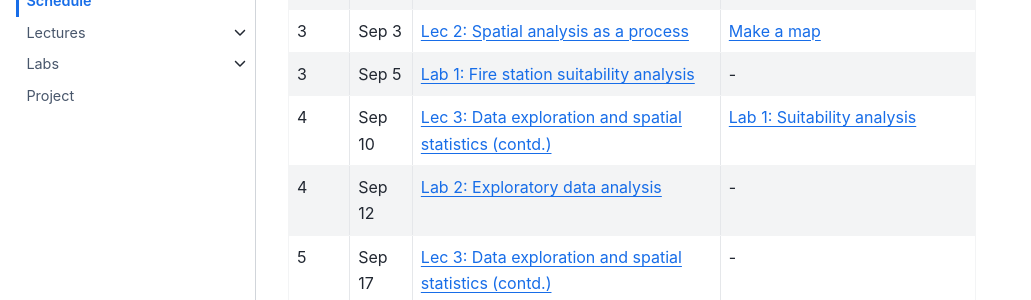
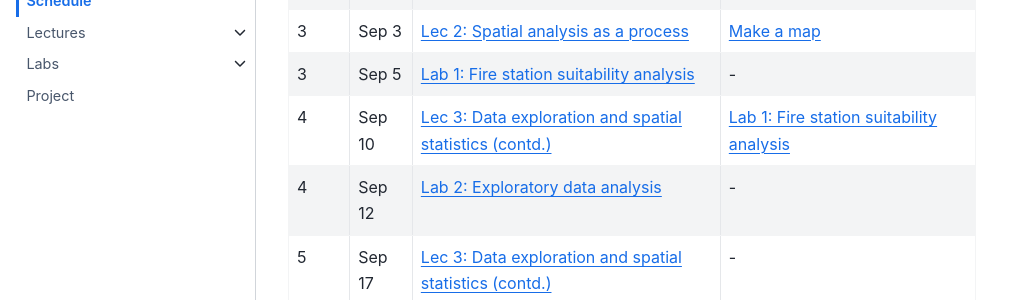
Before and after one commit to souravbhadra/GIS5120, a Jupyter Book: the page built from docs/schedule.md, in a window 1280 px wide and 900 px high. Shown: the part 380-680 px from the top of the window, without its empty margins (0-1031 px from the left). Built offline with Jupyter Book 1.0.4 settings and Sphinx 7.4.7 and the Sphinx Book theme 1.1.4, drawn with Linux system fonts in a browser that asks for light colours.

```diff
--- a/docs/schedule.md
+++ b/docs/schedule.md
@@ -7,7 +7,7 @@
 2    | Aug 29 | [Lec 1: Conceptual frameworks of spatial analysis (contd.)](lectures/lec-1.md) | -
 3    | Sep 3 | [Lec 2: Spatial analysis as a process](lectures/lec-2.md) | [Make a map](labs/lab-0/lab-0.md)
 3    | Sep 5 | [Lab 1: Fire station suitability analysis](labs/lab-1/lab-1.md) | -
-4    | Sep 10 | [Lec 3: Data exploration and spatial statistics (contd.)](lectures/lec-3.md) | [Lab 1: Suitability analysis](labs/lab-1/lab-1.md)
+4    | Sep 10 | [Lec 3: Data exploration and spatial statistics (contd.)](lectures/lec-3.md) | [Lab 1: Fire station suitability analysis](labs/lab-1/lab-1.md)
 4    | Sep 12 | [Lab 2: Exploratory data analysis](labs/lab-2/lab-2.md) | -
 5    | Sep 17 | [Lec 3: Data exploration and spatial statistics (contd.)](lectures/lec-3.md) | -
 5    | Sep 19 | [Lab 2: Exploratory data analysis (contd.)](labs/lab-2/lab-2.md) | -
```
Also changed, not shown: docs/labs/lab-1/lab-1.md (+1 -0 lines), 8 other files.
